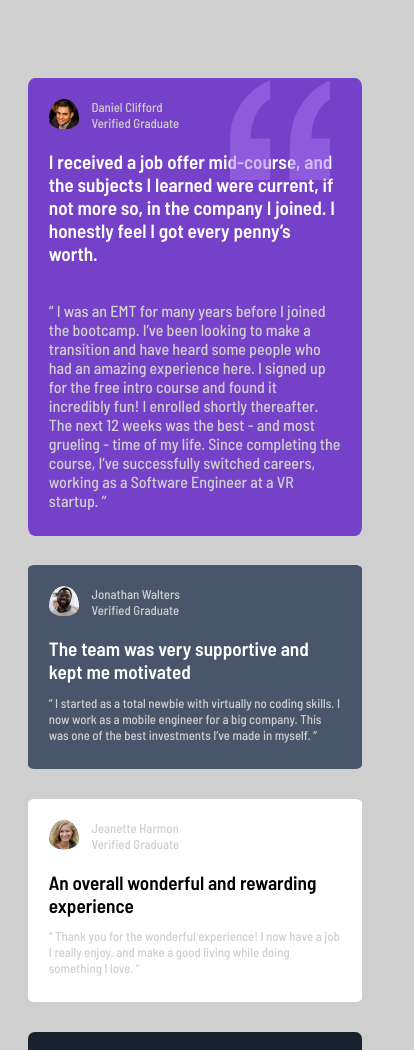
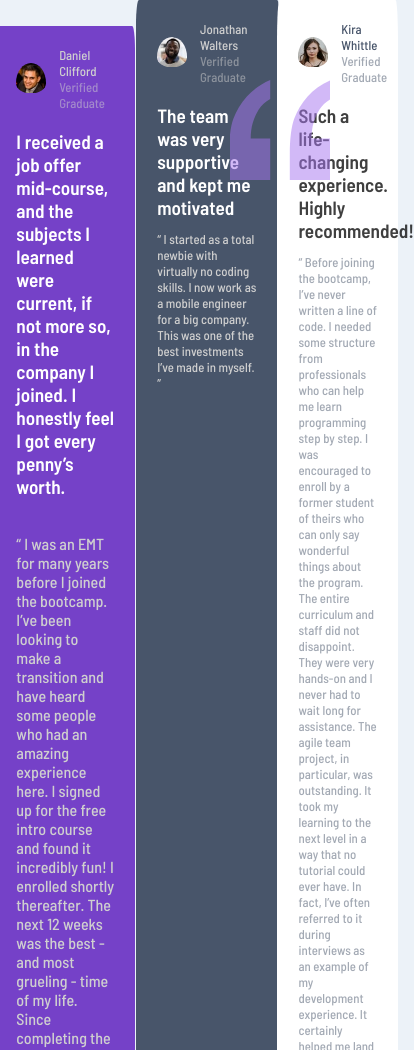
Before and after one commit to jariwarlord/GridTestimonials, a plain HTML site: page index.html in a window 390 px wide. Shown: the top 1050 px of the page, 414 px wide, since content can reach past the window. Drawn offline with Linux system fonts and the light colour scheme.

Commit message:
mobile-first finish start of desktop design

```diff
--- a/index.html
+++ b/index.html
@@ -50,12 +50,12 @@
     <div class="jeanette-info">
       <img src="./images/image-jeanette.jpg" alt="jeanette" class="daniel-img">
       <div class="daniel-text">
-        <p class="name">Jeanette Harmon</p>
-        <p class="verified">Verified Graduate</p>
+        <p class="name" style="color: hsl(217, 19%, 35%); opacity: 70%;">Jeanette Harmon</p>
+        <p class="verified" style="color: hsl(217, 19%, 35%); opacity: 50%;">Verified Graduate</p>
       </div>
     </div>
-    <h1 class="black-header">An overall wonderful and rewarding experience</h1>
-    <p>“ Thank you for the wonderful experience! I now have a job I really enjoy, and make a good living while doing something I love. ”</p>
+    <h1 class="black-header" style="opacity: 85%; color: hsl(217, 19%, 35%);">An overall wonderful and rewarding experience</h1>
+    <p style="color: hsl(217, 19%, 35%); opacity: 50%;">“ Thank you for the wonderful experience! I now have a job I really enjoy, and make a good living while doing something I love. ”</p>
   </div>
 
   <div class="patrick">
@@ -74,12 +74,12 @@
     <div class="kira-info">
       <img src="./images/image-kira.jpg" alt="kira" class="daniel-img">
       <div class="daniel-text">
-        <p class="name" style="color:  hsl(0, 0%, 81%); opacity: 100%;">Kira Whittle</p>
-        <p class="verified">Verified Graduate</p>
+        <p class="name" style="color:  hsl(217, 19%, 35%); opacity: 100%;">Kira Whittle</p>
+        <p class="verified" style="color:  hsl(217, 19%, 35%); opacity: 50%">Verified Graduate</p>
       </div>
     </div>
-    <h1 class="black-header">Such a life-changing experience. Highly recommended!</h1>
-    <p>“ Before joining the bootcamp, I’ve never written a line of code. I needed some structure from professionals who can help me learn programming step by step. I was encouraged to enroll by a former student of theirs who can only say wonderful things about the program. The entire curriculum and staff did not disappoint. They were very hands-on and I never had to wait long for assistance. The agile team project, in particular, was outstanding. It took my learning to the next level in a way that no tutorial could ever have. In fact, I’ve often referred to it during interviews as an example of my development experience. It certainly helped me land a job as a full-stack developer after receiving multiple offers. 100% recommend! ”</p>
+    <h1 class="black-header" style="opacity: 75%;">Such a life-changing experience. Highly recommended!</h1>
+    <p style="color: hsl(217, 19%, 35%); opacity: 50%;">“ Before joining the bootcamp, I’ve never written a line of code. I needed some structure from professionals who can help me learn programming step by step. I was encouraged to enroll by a former student of theirs who can only say wonderful things about the program. The entire curriculum and staff did not disappoint. They were very hands-on and I never had to wait long for assistance. The agile team project, in particular, was outstanding. It took my learning to the next level in a way that no tutorial could ever have. In fact, I’ve often referred to it during interviews as an example of my development experience. It certainly helped me land a job as a full-stack developer after receiving multiple offers. 100% recommend! ”</p>
   </div>
 </div>
 
--- a/styles.css
+++ b/styles.css
@@ -5,7 +5,7 @@
 }
 body {
     font-family: 'Barlow Semi Condensed', sans-serif;
-    background-color: hsl(0, 0%, 81%);
+    background-color: hsl(210, 46%, 95%);
 }
 .page{
     display: grid;
@@ -25,6 +25,7 @@ body {
 }
 p {
     font-size: 0.8em;
+
 }
 .bg-pattern-quotation{
     position: absolute;
@@ -42,6 +43,7 @@ p {
 .verified {
     margin-left: 1em;
     font-weight: 500;
+    opacity: 50%;
     color: hsl(0, 0%, 81%);
     font-size: 0.8em;
     padding-bottom: 0.6em !important;
@@ -100,9 +102,32 @@ h1 {
      color: hsl(228, 45%, 44%);
     }
 @media (max-width: 768px) {
-    .container {
-      grid-template-columns: 1fr 1fr;
+
+    .page {
+        justify-items: center;
+        grid-template-rows: auto auto auto auto auto;
+        grid-template-areas:
+            "daniel jonathan kira kira"
+            "jeanette patrick kira kira";
+        grid-template-columns: repeat(4, 1fr);
     }
+
+    .daniel {
+        grid-area: daniel;
+    }
+    .jonathan {
+        grid-area: jonathan;
+    }
+    .jeanette {
+        grid-area: jeanette;
+    }
+    .patrick {
+        grid-area: patrick;
+    }
+    .kira {
+        grid-area: kira;
+    }
+}
   }
 
   /* Masaüstü İçin Çok Kolon Yapısı */
```
